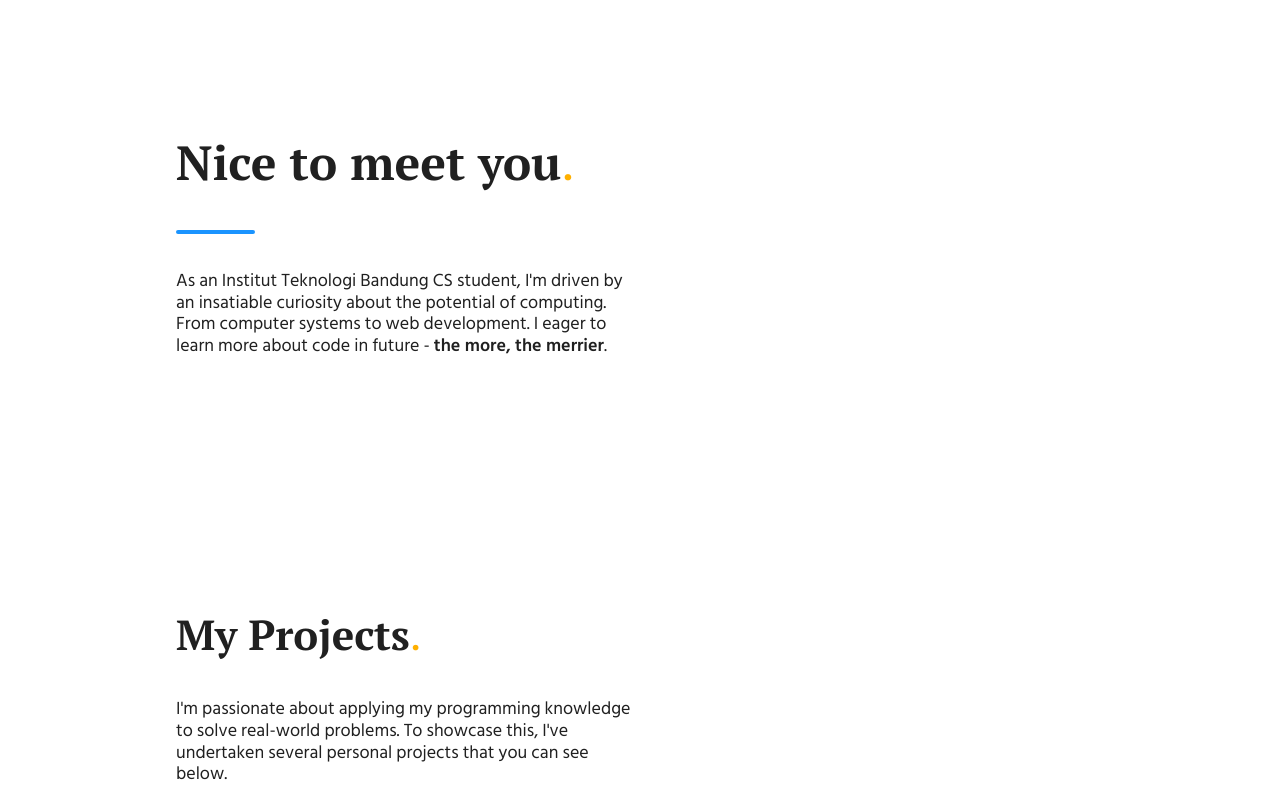
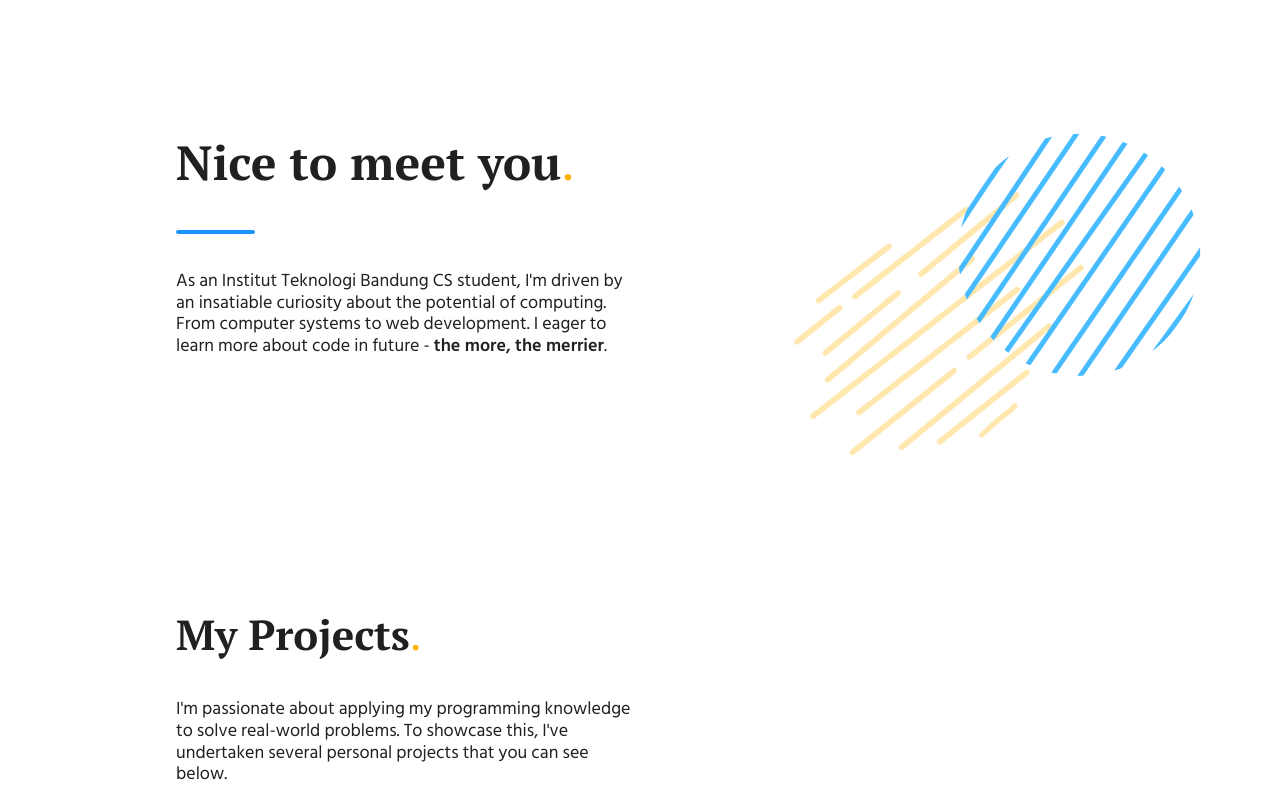
Before and after one commit to AkmalArifin/portofolio, a Vue app: page / in a window 1280 px wide. Shown: the part 920-1720 px from the top of the page. Built offline with nearby package versions, Linux system fonts and the light colour scheme.

Commit message:
feat: about graphics

```diff
--- a/src/page/LandingPage.vue
+++ b/src/page/LandingPage.vue
@@ -16,9 +16,8 @@
         </section>
 
         <section class="about">
-            <div class="about-graphics">
-                <p></p>
-            </div>
+            <img class="yellow-about" src="/yellow-line.png" />
+            <img class="blue-about" src="/blue-circle.png" />
             <div class="about-content">
                 <div class="text">
                     <h1>Nice to meet you<span style="color: var(--vt-c-orange-1);">.</span></h1>
@@ -33,8 +32,7 @@
         <section class="projects">
 
             <div class="opening">
-                <div class="opening-graphics">
-                </div>
+
                 <div class="opening-content">
                     <h1>My Projects<span style="color: var(--vt-c-orange-1)">.</span></h1>
                     <br><br>
@@ -117,13 +115,6 @@ export default {
     min-height: 100vh;
 }
 
-/* .hello-graphics {
-    position: absolut;
-    width: 100%;
-    height: 100vh;
-    z-index: -1;
-} */
-
 .blue-landing {
     position: absolute;
     width: 600px;
@@ -177,10 +168,28 @@ export default {
 }
 
 .about {
+    position: relative;
     margin: 250px auto;
     max-width: 80%;
     display: flex;
     justify-content: space-between;
+}
+
+.yellow-about {
+    position: absolute;
+    width: 300px;
+    right: 20px;
+    top: 35px;
+    rotate: 15deg;
+    z-index: -1;
+}
+
+.blue-about {
+    position: absolute;
+    width: 250px;
+    right: -100px;
+    rotate: -5deg;
+    z-index: -1;
 }
 
 .about-content {
@@ -271,6 +280,14 @@ export default {
         display: none;
     }
 
+    .blue-about {
+        display: none;
+    }
+
+    .yellow-about {
+        display: none;
+    }
+
     .hello-content {
         position: relative;
         display: block;
```
